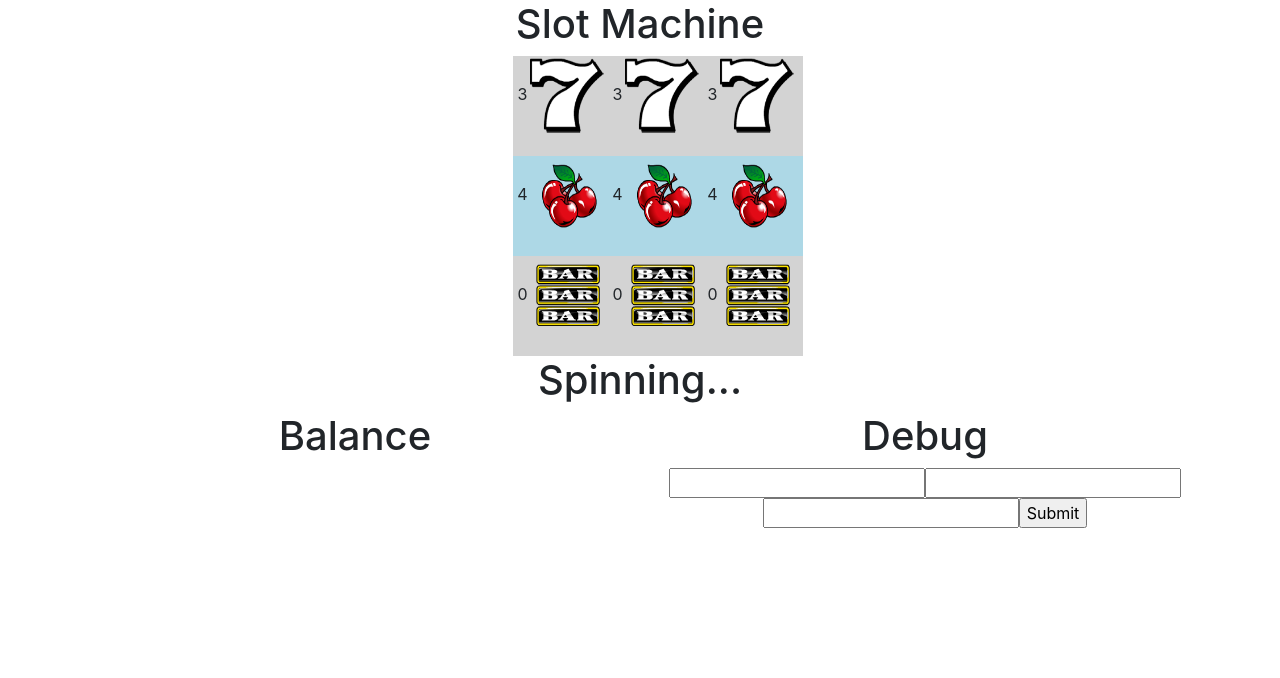
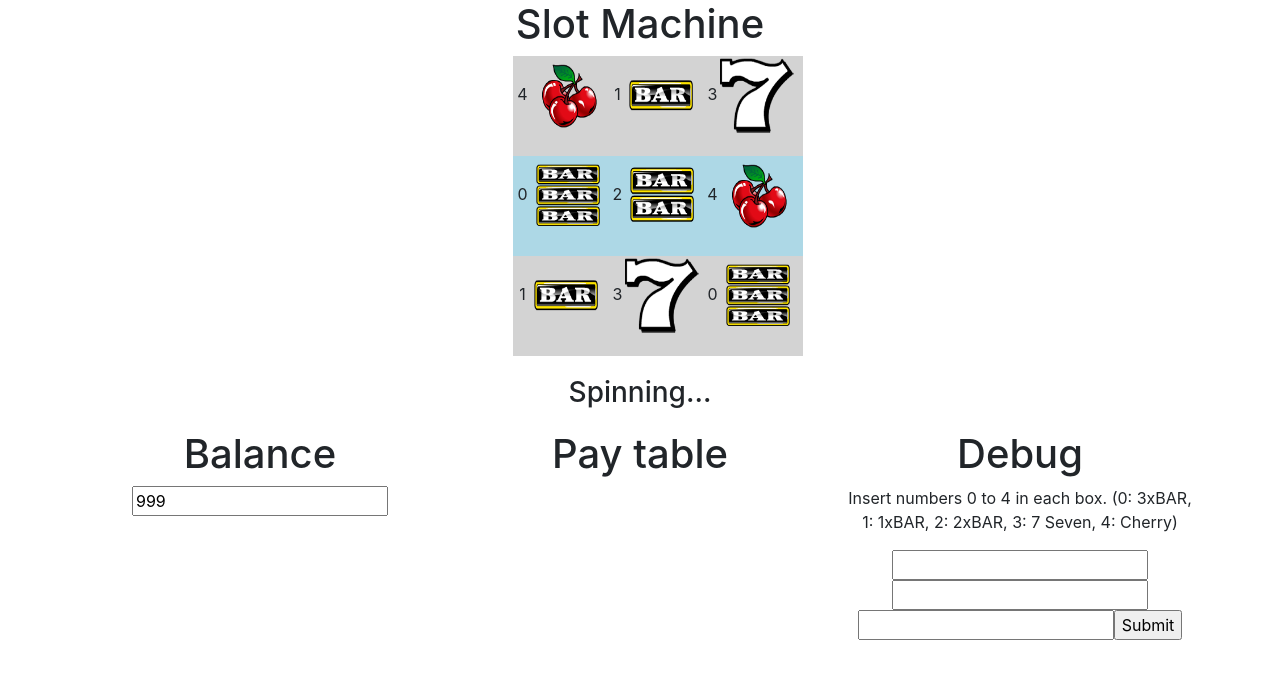
Before and after one commit to juriilmjarv/SlotMachine, a React (Create React App) app: page / in a window 1280 px wide. Both pictures are taken after a click on the button "Spin". Shown: the top 678 px of the page. Built offline with nearby package versions, Linux system fonts and the light colour scheme.

Commit message:
balance and paytable implementation

```diff
--- a/src/App.css
+++ b/src/App.css
@@ -2,52 +2,17 @@
   text-align: center;
 }
 
-.pic {
-
-  width: 100px;
-  height: 100px;
+.spinbtn {
+  margin: 20px;
 }
 
-.pic img {
-    width: 80px;
-    height: 80px;
+.blink_me {
+  animation: blinker .8s linear infinite;
+  color: red;
 }
 
-.prev {
- bottom: 100px;
+@keyframes blinker {
+  50% {
+    opacity: 0;
+  }
 }
-
-.prev.move {
-  bottom: -100px;
-  transition: all .1s ease;
-  transition-timing-function: linear;
-}
-
-.current {
-  bottom: 200px;
-}
-
-.current.move {
-  bottom: 0;
-  transition: all .1s ease;
-  transition-timing-function: linear;
-}
-
-.next {
-  bottom: 300px;
-}
-
-.next.move {
-  bottom: 100px;
-  transition: all .1s ease;
-  transition-timing-function: linear;
-}
-
-.pic-wrapper {
-  background: lightgray;
-  width: 100px;
-  overflow: hidden;
-  display:flex;
-  flex-direction: column;
-  flex-wrap: wrap;
-}
--- a/src/App.js
+++ b/src/App.js
@@ -2,6 +2,7 @@
 import './App.css';
 import {Row, Col, Container, Button } from 'react-bootstrap';
 import Reel from './components/Reel/reel';
+import wintable from './wintable';
 
 class App extends React.Component {
 
@@ -17,46 +18,134 @@
     this.state = {
       moving: false,
       balance: 1000,
+      paytable: '',
+      blinking: false,
       val1: '',
       val2: '',
-      val3: ''
+      val3: '',
+      center1: 0,
+      center2: 0,
+      center3: 0
     }
 
     this.setMoveInAppState = this.setMoveInAppState.bind(this);
     this.handleSubmit = this.handleSubmit.bind(this);
     this.handleChange = this.handleChange.bind(this);
+    this.onBalanceChange = this.onBalanceChange.bind(this);
 
   }
 
+  //return random value between 0 and 4
+  getRandomNr() {
+    return Math.floor(Math.random() * 5);
+  }
+
   //Start the spinning and stop on specified parameter value
-  startReel = () => {
-    this.reel1.current.stopAtElement(4);
-    this.reel2.current.stopAtElement(4);
-    this.reel3.current.stopAtElement(4);
+  startReel = (c1, c2, c3) => {
+
+    //update state
+    this.setState({
+      center1: c1,
+      center2: c2,
+      center3: c3,
+      balance: this.state.balance - 1
+    })
+
+    //start spin
+    this.reel1.current.stopAtElement(c1);
+    this.reel2.current.stopAtElement(c2);
+    this.reel3.current.stopAtElement(c3);
+
+    //after 3 secs show if won
+    setTimeout(() => {
+      //if all 3 reels match
+      if(c1 == c3 && c1 == c2){
+
+        //check how much is won
+        var prize = this.checkWinningCombo(c1);
+
+        //change the states
+        this.setState({
+          balance: this.state.balance + prize,
+        });
+
+        this.blinkingPaytable('YOU WON: ' + prize + ' 💵📈🤑');
+
+      } else {
+
+        this.blinkingPaytable('No Luck 😞');
+      }
+    }, 3000)
   };
 
+  startRegReel = () => {
+    var val1 = this.getRandomNr()
+    var val2 = this.getRandomNr()
+    var val3 = this.getRandomNr()
+    this.startReel(val1, val2, val3);
+  }
+
+  //return winning value
+  checkWinningCombo(winVal) {
+    var winPrice = wintable[winVal];
+    return winPrice;
+  }
+
+  //blink text for 3 seconds if won
+  blinkingPaytable(prize){
+    this.setState({
+      blinking: true,
+      paytable: prize
+    });
+    setTimeout(() => {
+      this.setState({
+        blinking: false,
+        paytable: ''
+      });
+    }, 3000);
+  }
+
+  //get moving state from child
   setMoveInAppState = (value) => {
     this.setState({ ...this.state, moving: value });
   };
 
   handleSubmit = (event) => {
-    alert('A name was submitted: ' + this.state.val1);
+    //alert('A name was submitted: ' + this.state.val1);
+    this.startReel(this.state.val1, this.state.val1, this.state.val1);
     event.preventDefault();
   }
 
   handleChange = (event) => {
-    this.setState({val1: event.target.value});
+    this.setState({
+      ...this.state,
+      [event.target.name]: event.target.value
+    });
+    console.log('ev: ' + [event.target.name])
+  }
+
+  onBalanceChange = (e) => {
+    //const re = /^([1-9][0-9]{0,2}|5000)$/;
+
+    // if value is not blank, then test the regex
+
+    //if (e.target.value === '' ){//|| re.test(e.target.value)) {
+       this.setState({balance: e.target.value})
+    //}
   }
 
   render(){
-    const moving = this.state.moving
+    const blinking = this.state.blinking ? 'blink_me' : '';
+    const moving = this.state.moving;
+    const balance = this.state.balance;
     let btn;
 
-    if(moving == false){
-      btn = <Button variant="success" onClick={this.startReel}>Spin</Button>
-
-    }else{
-      btn = <h1>Spinning...</h1>
+    if(moving == false && balance != 0){
+      btn = <Button className='spinbtn' variant="success" onClick={this.startRegReel}>Spin</Button>
+    }else if(moving == true){
+      btn = <h3 className='spinbtn'>Spinning...</h3>
+    } else if(moving == false && balance === 0){
+      btn = <h3 claseName='spinbtn'>Please deposit some money</h3>
     }
 
     return (
@@ -96,14 +185,19 @@
           <Row className="justify-content-md-center">
             <Col>
               <h1>Balance</h1>
-
+              <input value={this.state.balance} onChange={this.onBalanceChange}/>
+            </Col>
+            <Col>
+              <h1>Pay table</h1>
+              <h3 className={`${blinking}`}>{this.state.paytable}</h3>
             </Col>
             <Col>
               <h1>Debug</h1>
+              <p>Insert numbers 0 to 4 in each box. (0: 3xBAR, 1: 1xBAR, 2: 2xBAR, 3: 7 Seven, 4: Cherry)</p>
               <form onSubmit={this.handleSubmit}>
-                <input type='text' value={this.state.val1} onChange={this.handlechange}/>
-                <input type='text' value={this.state.val2} onChange={this.handlechange}/>
-                <input type='text' value={this.state.val3} onChange={this.handlechange}/>
+                <input name='n' type='number' value={this.state.val1} onChange={this.handleChange}/>
+                <input name='b'type='number' value={this.state.val2} onChange={this.handleChange}/>
+                <input name='a'type='number' value={this.state.val3} onChange={this.handleChange}/>
                 <input type="submit" value="Submit" />
               </form>
             </Col>
--- a/src/components/Reel/reel.js
+++ b/src/components/Reel/reel.js
@@ -1,10 +1,12 @@
 import React from 'react';
+import './reel.css';
 
 import seven from '../../assets/images/7.png';
 import twobar from '../../assets/images/2xBAR.png';
 import threebar from '../../assets/images/3xBAR.png';
 import bar from '../../assets/images/BAR.png';
 import cherry from '../../assets/images/Cherry.png';
+
 
 //global variables for animation
 var timeout;
@@ -33,7 +35,6 @@
       prev: this.getPrevIndex(idxStart),
       move: false,
     };
-    var { changeState} = this.props;
   }
 
   componentDidMount(){
@@ -93,9 +94,11 @@
         move: true
       });
 
+      //Update move state in parent
       if(this.props.time == 3000){
         this.props.setMoveInAppState(this.state.move);
       }
+
       //set the index
       this.setIndexes(this.getNextIndex(this.state.index));
 
@@ -125,7 +128,7 @@
         move: false
       })
 
-      //change a
+      //Update move state in parent
       if(this.props.time == 3000){
         this.props.setMoveInAppState(this.state.move);
       }
@@ -133,6 +136,7 @@
     }, this.props.time);
   }
 
+  //updates move state in parent
   setMoveInReelState = (value) => {
     this.setState({ ...this.state, move: value });
     this.props.setMoveInAppState(value);
--- /dev/null
+++ b/src/wintable.js
@@ -0,0 +1,9 @@
+const winningCombinations = {
+    0: 50,
+    1: 10,
+    2: 20,
+    3: 150,
+    4: 1000,
+}
+
+export default winningCombinations;
```
Also changed, not shown: src/setupTests.js (deleted, +0 -5 lines), public/manifest.json.
